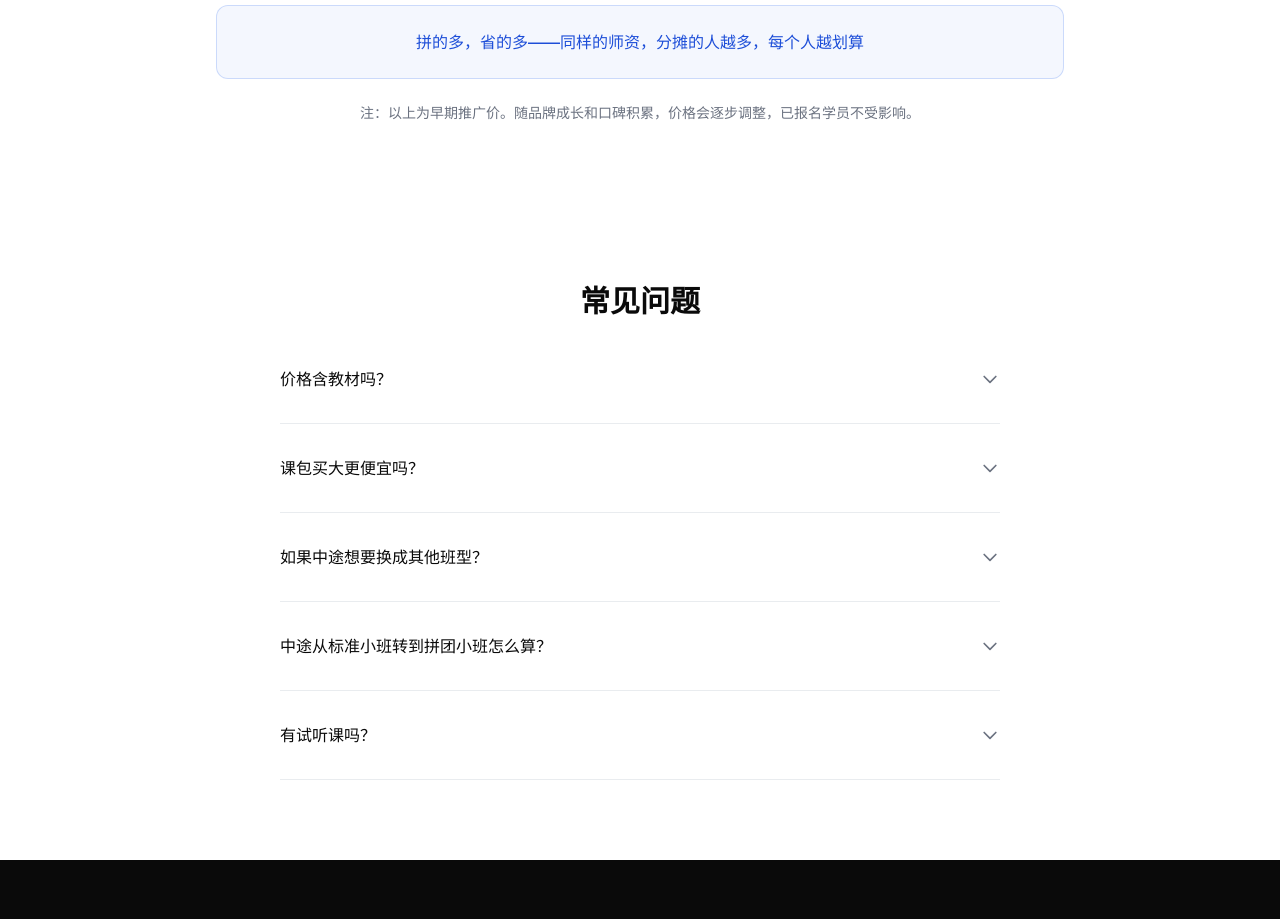
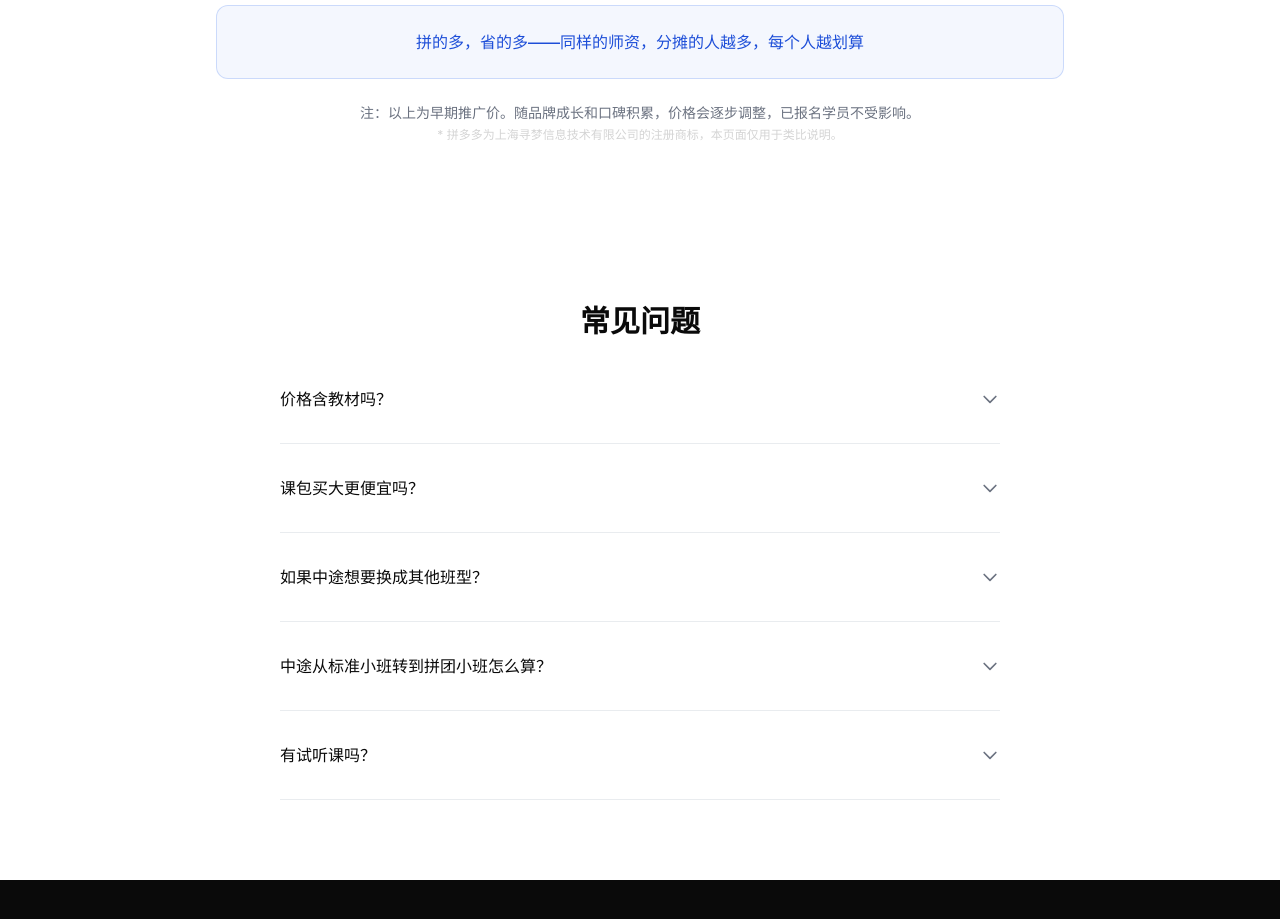
Before and after one commit to dongruiyue/ningzhi-education, a Next.js app: page /pricing in a window 1280 px wide. Shown: the part 1360-2279 px from the top of the page. Built offline with nearby package versions, Linux system fonts and the light colour scheme.

Commit message:
add 拼多多 trademark footnote

```diff
--- a/src/app/pricing/page.tsx
+++ b/src/app/pricing/page.tsx
@@ -107,6 +107,9 @@ export default function PricingPage() {
           <p className="mt-6 text-sm text-neutral-400 text-center">
             注：以上为早期推广价。随品牌成长和口碑积累，价格会逐步调整，已报名学员不受影响。
           </p>
+          <p className="mt-1 text-xs text-neutral-300 text-center">
+            * 拼多多为上海寻梦信息技术有限公司的注册商标，本页面仅用于类比说明。
+          </p>
         </div>
       </section>
 
```
